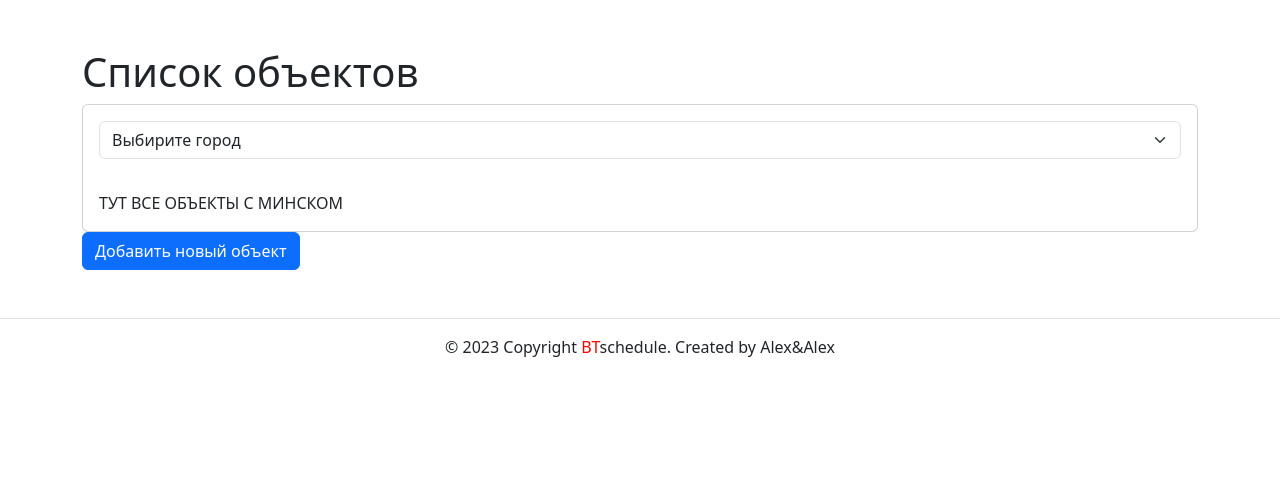
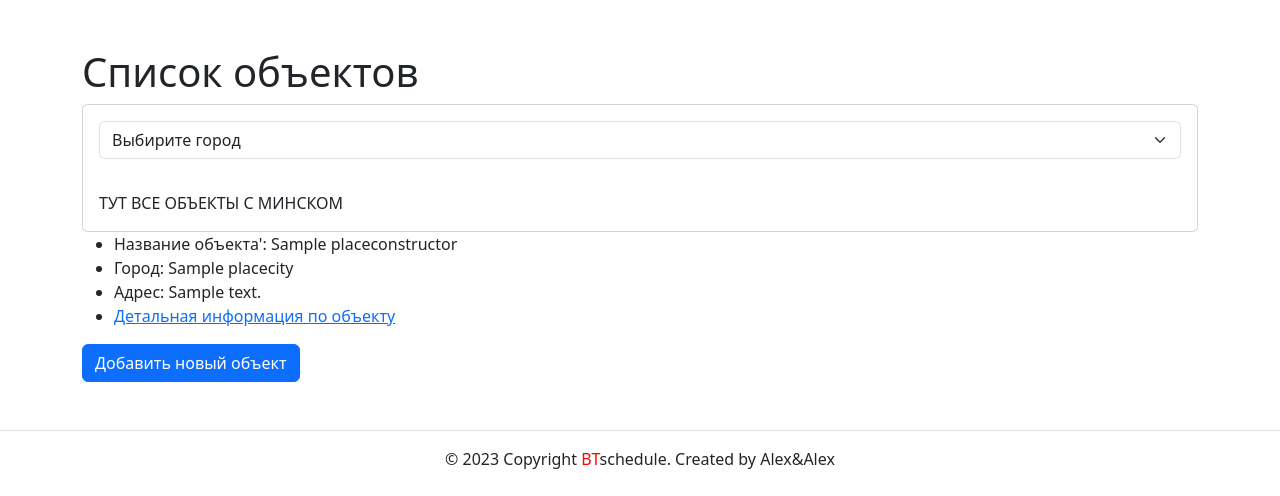
Before and after one commit to Gollum959/Schedule, a Django app: page /place/ in a window 1280 px wide. Shown: the part 56-552 px from the top of the page. Run offline with Django 3.2, Linux system fonts and the light colour scheme; a user stored in the database is signed in; tables that the repository leaves empty hold one stand-in row (values such as "Sample post"); some libraries are stand-ins or nearby versions.

Commit message:
modified:   schedule/templates/place_broadcast/list_places.html

```diff
--- a/schedule/templates/place_broadcast/list_places.html
+++ b/schedule/templates/place_broadcast/list_places.html
@@ -41,7 +41,7 @@
 </div>
 
 
-    <!-- {% for place in placeconstructor_list %}
+   {% for place in placeconstructor_list %}
       <article>
         <ul>
           <li>
@@ -61,7 +61,7 @@
         </ul>
       </article>
       {% if not forloop.last %}<hr>{% endif %}
-    {% endfor %}  -->
+    {% endfor %}
     <a class="btn btn-primary" href="{% url 'place:place_create' %}">
       Добавить новый объект
     </a>
```
